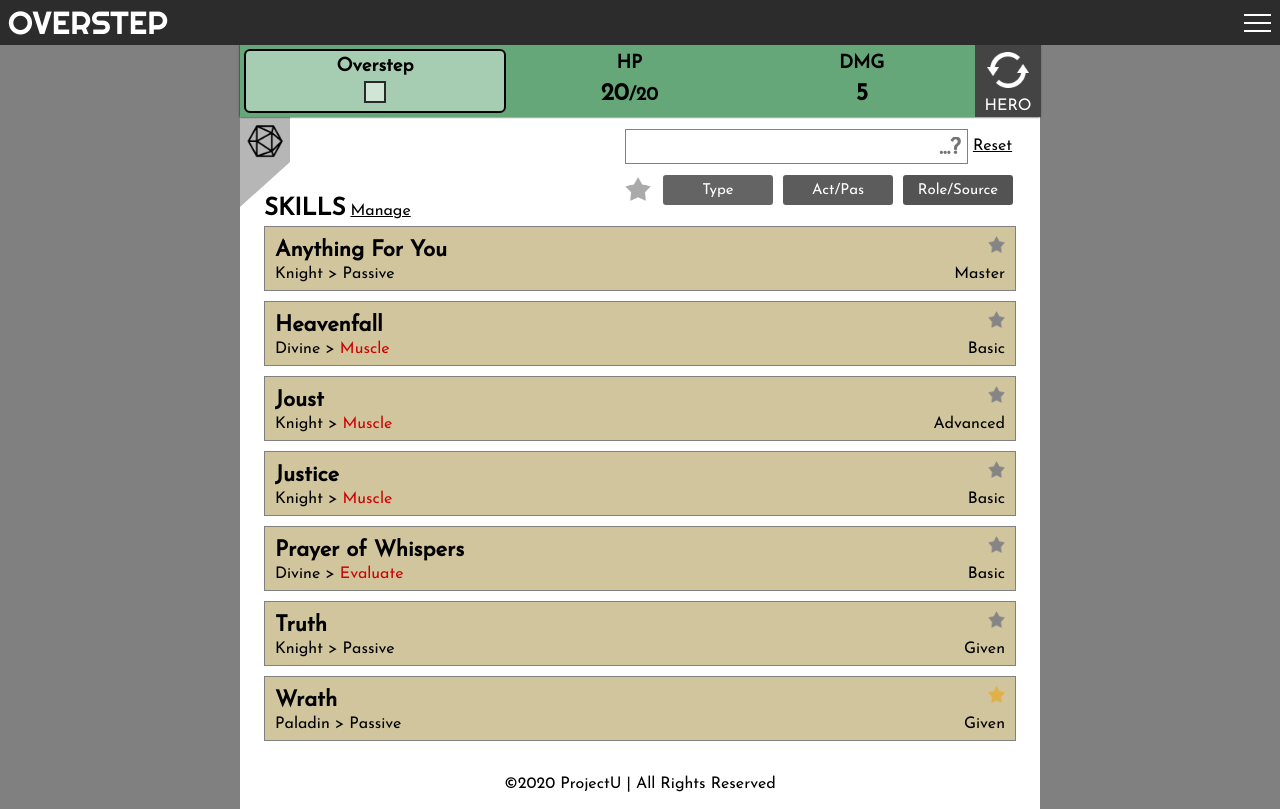
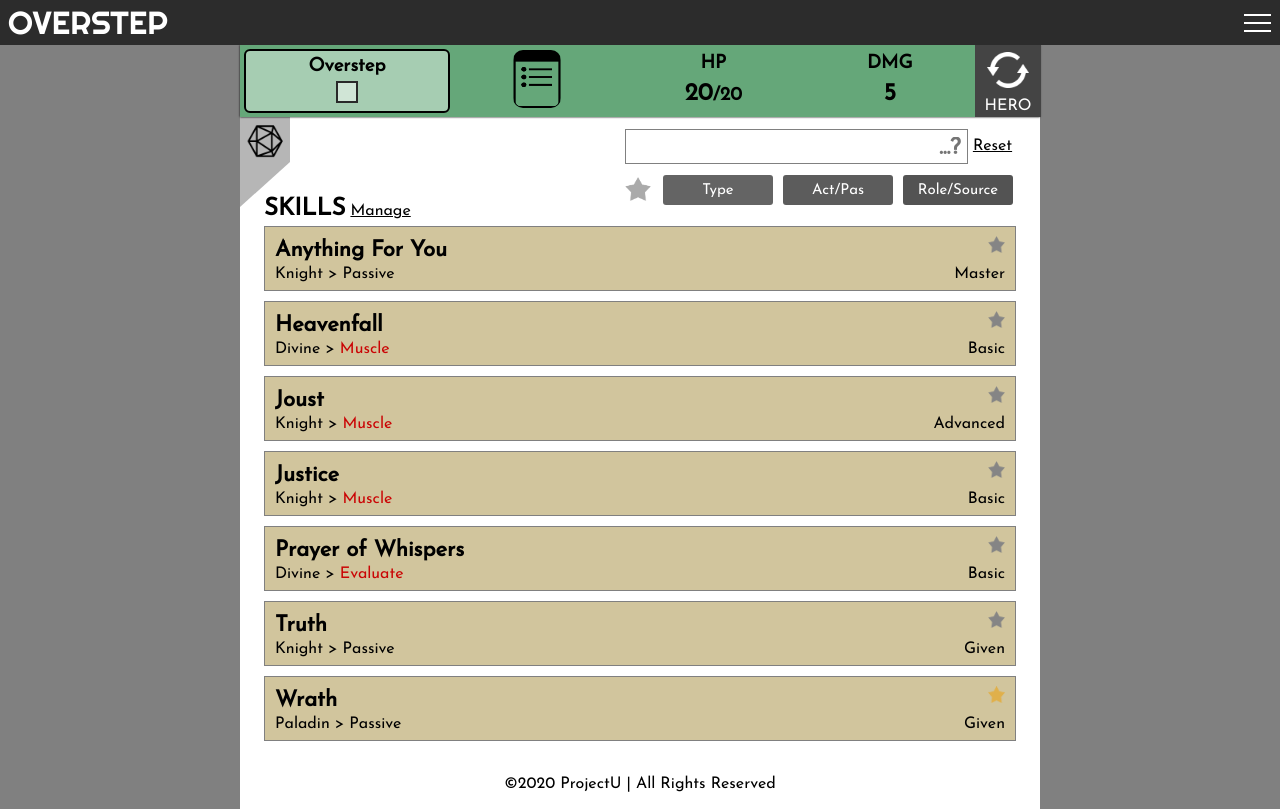
Before and after one commit to nomcgill/ProjectU, a React (Create React App) app in the folder site/: page /final/tracking in a window 1280 px wide. Built offline with nearby package versions, Linux system fonts and the light colour scheme.

Commit message:
added notepad to tracking and minor css

```diff
--- a/site/src/components/CharacterPane/TrackingPane.js
+++ b/site/src/components/CharacterPane/TrackingPane.js
@@ -10,7 +10,8 @@ import {
 } from 'react-router-dom';
 
 import Arrow from '../../ImageStore/fliparrow.png'
-import Dice from '../../ImageStore/dice.png'
+import Notepad from '../../ImageStore/notepad.png'
+// import Dice from '../../ImageStore/dice.png'
 
 import {updateOverstepped} from '../../actions'
 
@@ -35,6 +36,9 @@ export class TrackingPane extends React.Component {
                     <h3>Overstep</h3>
                     <input type={'checkbox'} id={'overstep-check'} name={'overstep-check'} onClick={() => this.updateOverstep()} />
                 </label>
+                <div id={'tracking-notes'}>
+                    <img src={Notepad} id={'notepad'} />
+                </div>
                 <div className={'character-pane-box'} id={'hp-box'}>
                     <h3>HP</h3>
                     <div id={'hp-line'}>
--- a/site/src/components/CharacterPane/character.css
+++ b/site/src/components/CharacterPane/character.css
@@ -118,6 +118,7 @@
 .character-pane-box {
     line-height: 70px;
     vertical-align: middle;
+    /* border-radius: 6px; */
 }
 
 #overstep-box label {
@@ -139,7 +140,7 @@
 }
 
 #overstep-box:active {
-    background-color: rgba(255, 255, 255, 0.637);
+    background-color: rgba(160, 160, 160, 0.253);
 }
 
 #overstep-check {
@@ -177,9 +178,12 @@
     background-color: rgba(255, 255, 255, 0.171);
 }
 
-#hp-box {
+#hp-box, #damage-box {
     line-height: 28px;
-    padding-top: 4px;
+    /* padding-top: 4px; */
+    border-radius: 6px;
+    margin-top: 4px;
+    margin-bottom: 4px;
 }
 
 #hp-line > * {
@@ -187,8 +191,11 @@
 }
 
 #damage-box {
-    line-height: 28px;
+    /* line-height: 28px;
     padding-top: 4px;
+    border-radius: 6px;
+    margin-top: 4px;
+    margin-bottom: 4px; */
 }
 
 /* #overstep-check {
@@ -203,8 +210,31 @@ box-shadow: 0px 0px 0px 1px rgba(255,0,0,1);
 
 #character-tracking-pane {
     display: grid;
-    grid-template-columns: auto auto auto 65px;
+    grid-template-columns: auto auto auto auto 65px;
     height: 72px;
+}
+
+#tracking-notes {
+    /* line-height: 72px; */
+    /* vertical-align: middle; */
+}
+
+#notepad {
+    width: 48px;
+    height: 58px;
+    margin: 4.5px 0px;
+    margin-left: -3px;
+    border-radius: 10px;
+    /* padding: 4.5px; */
+}
+
+#notepad:hover {
+    background-color: rgba(216, 216, 216, 0.548);
+    cursor: pointer;
+}
+
+#notepad:active {
+    background-color: rgba(216, 216, 216, 0.267);
 }
 
 #flip-arrow {
--- a/site/src/components/Editing/Skills/EditSkillsSection.js
+++ b/site/src/components/Editing/Skills/EditSkillsSection.js
@@ -4,7 +4,7 @@ import {connect} from 'react-redux';
 import Item from './Item'
 
 export default function EditSkillsSection(props) {
-    console.log(props)
+    // console.log(props)
 
     // const sourceTitle = props.title
     // const roleTitle = props.title
--- a/site/src/components/Editing/Skills/Item.js
+++ b/site/src/components/Editing/Skills/Item.js
@@ -76,11 +76,11 @@ export default function Item(props) {
     }
 
     function onItemClick(item){
-        console.log(item)
+        // console.log(item)
         let checkbox = document.getElementById(item)
         // console.log(props.info.name)
         // console.log(checkbox)
-        console.log(checkbox.checked)
+        // console.log(checkbox.checked)
 
         // const allItems = document.getElementsByClassName('info')
         // const allItemsArray = [...allItems]
@@ -103,7 +103,7 @@ export default function Item(props) {
                     {props.info.name} &#x2771;
                     {isActive()}
                 </p>
-                <p>{flavor(props.info)}</p>
+                {flavor(props.info)}
                 {/* <p>{props.info.impact} {usesDamage()}</p> */}
             </div>
         </label>
--- a/site/src/components/Editing/editing.css
+++ b/site/src/components/Editing/editing.css
@@ -394,10 +394,10 @@ p.background-header {
 }
 
 #editing-main .skill-list .info {
-    /* text-align: left; */
     display: inline-grid;
-    grid-template-columns: 7% auto;
-    /* grid-template-rows: auto; */
+    grid-template-columns: 15px auto;
+    width: 100%;
+    cursor: pointer;
 }
 
 .open-box .skill-top {
```
Also changed, not shown: site/src/ImageStore/notepad.png (added).
